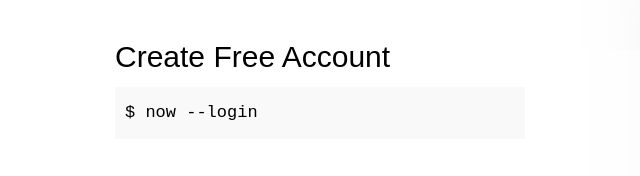
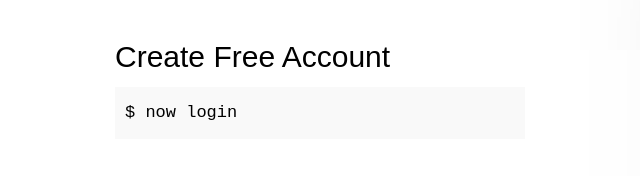
Before and after one commit to purplecones/meteor-now-site, a plain HTML site: page index.html in a window 1280 px wide. Shown: the part 1221-1397 px from the top of the page, 5-645 px from the left. Drawn offline with Linux system fonts and the light colour scheme.

Commit message:
updated meteor login command

```diff
--- a/index.html
+++ b/index.html
@@ -76,7 +76,7 @@
               Create Free Account
             </h3>
             <p class="paragraph">
-              <pre>$ now --login</pre>
+              <pre>$ now login</pre>
             </p>
           </div>
           <div class="steps">
```
